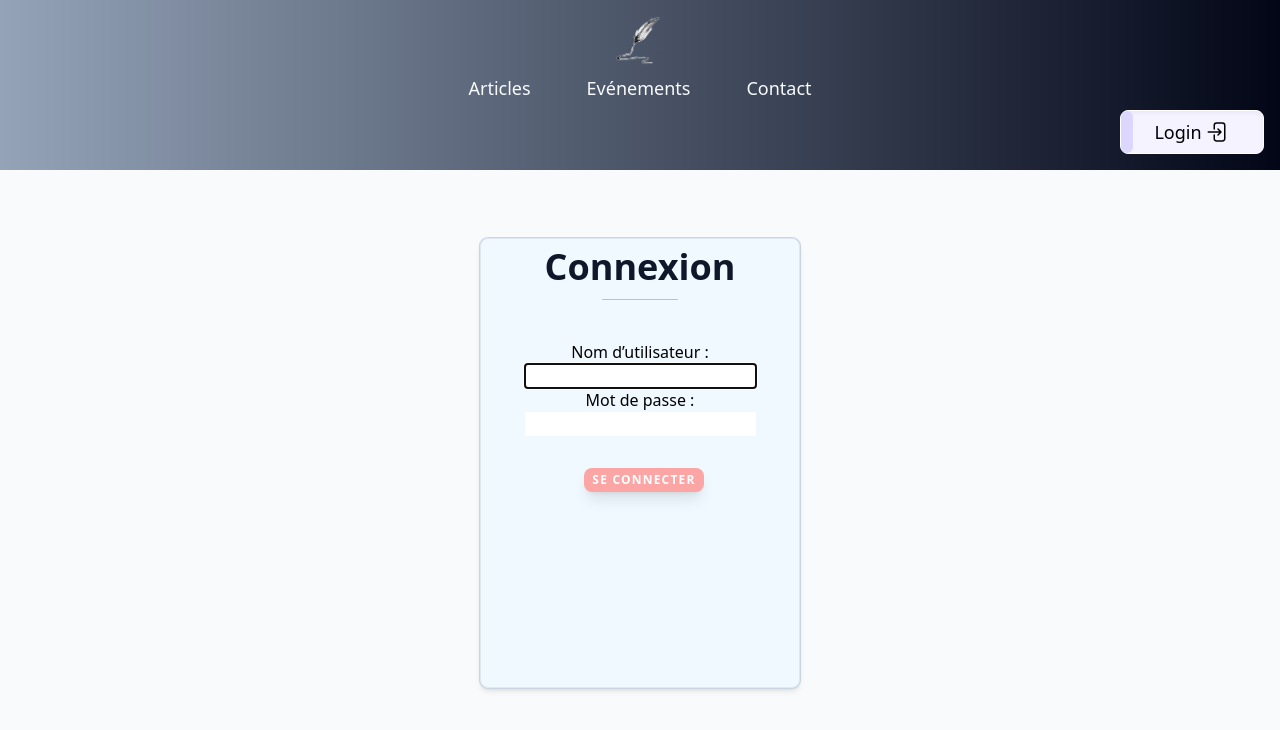
After one commit to C22660/blog_passion, a Django app: page /users/login/ in a window 1280 px wide. The commit adds this page. Shown: the top 730 px of the page. Run offline with Django 5.2, Linux system fonts and the light colour scheme; some libraries are stand-ins or nearby versions.

Commit message:
Ajout gestion login logout

```diff
--- /dev/null
+++ b/blog/users/urls.py
@@ -0,0 +1,7 @@
+from django.urls import path, include
+
+app_name = "users"
+
+urlpatterns = [
+    path("", include("django.contrib.auth.urls")),
+]
--- a/config/urls.py
+++ b/config/urls.py
@@ -23,6 +23,7 @@ urlpatterns = [
     path("admin/", admin.site.urls),
     path("", include("blog.articles.urls")),
     path("events/", include("blog.events.urls")),
+    path("users/", include("blog.users.urls")),
 ]
 
 if settings.DEBUG:
--- a/templates/fragments/nav_bar.html
+++ b/templates/fragments/nav_bar.html
@@ -55,19 +55,22 @@
   {% if user.is_authenticated %}
     {% comment %} Boutton Logout {% endcomment %}
     <div x-cloak :class="open ? '' : 'hidden' " class="flex justify-center items-center mt-6 md:mt-0 md:justify-end md:flex">
-      <a   href=""  class="group relative h-11 w-36 border border-solid border-white rounded-lg bg-violet-50 font-normal text-lg text-center shadow-inner flex justify-center items-center">
+      <form method="post" action="{% url 'users:logout' %}">
+        {% csrf_token %}
+      <button type="submit" class="group relative h-11 w-36 border border-solid border-white rounded-lg bg-violet-50 font-normal text-lg text-center shadow-inner flex justify-center items-center">
         <div class="absolute  rounded-lg inset-0 w-3 bg-violet-200 transition-all duration-[250ms] ease-out group-hover:w-full">
         </div>
         <span class="relative text-black group-hover:font-medium pr-1">Logout</span>
         <svg class="relative w-6 h-6 group-hover:font-medium" xmlns="http://www.w3.org/2000/svg" fill="none" viewBox="0 0 24 24" stroke-width="1.5" stroke="currentColor">
           <path stroke-linecap="round" stroke-linejoin="round" d="M15.75 9V5.25A2.25 2.25 0 0013.5 3h-6a2.25 2.25 0 00-2.25 2.25v13.5A2.25 2.25 0 007.5 21h6a2.25 2.25 0 002.25-2.25V15m3 0l3-3m0 0l-3-3m3 3H9" />
         </svg>
-      </a>
+      </button>
+    </form>
     </div>
   {% else %}
     {% comment %} Boutton Login {% endcomment %}
     <div x-cloak :class="open ? '' : 'hidden' " class="flex justify-center items-center mt-6 md:mt-0 md:justify-end md:flex">
-      <a   href=""  class="group relative h-11 w-36 border border-solid border-white rounded-lg bg-violet-50 font-normal text-lg text-center shadow-inner flex justify-center items-center">
+      <a   href="{% url 'users:login' %}"  class="group relative h-11 w-36 border border-solid border-white rounded-lg bg-violet-50 font-normal text-lg text-center shadow-inner flex justify-center items-center">
         <div class="absolute  rounded-lg inset-0 w-3 bg-violet-200 transition-all duration-[250ms] ease-out group-hover:w-full">
         </div>
         <span class="relative text-black group-hover:font-medium pr-1">Login</span>
--- /dev/null
+++ b/templates/registration/login.html
@@ -0,0 +1,29 @@
+{% extends 'base.html' %}
+
+{% load i18n %}
+{% load crispy_forms_tags %}
+
+{% block title %}{% translate "Connection" %}{% endblock title %}
+
+{% block content %}
+<section class="text-center flex justify-center max-w-7xl mx-auto pt-36 md:pt-10 px-4 sm:px-6 lg:px-8">
+  <div class=" relative bg-sky-50 min-h-[450px] w-80 flex flex-col shadow-md ring-1 ring-slate-300 border border-slate-200 rounded-lg mt-7 mx-4 px-2 py-2 text-left">
+    <div class="text-center">
+      <h1 class="text-4xl font-bold text-slate-900"> {% translate "Connexion" %}</h1>
+      <hr class="w-1/4 mt-3 mx-auto border-violet-300">
+    </div>
+
+    <form class="mt-2" method="post">
+      {% csrf_token %}
+      <div class="text-center mt-8">
+      {{ form }}
+            {% comment %} <a class="" {% endcomment %}
+            {% comment %} href="{% url 'account_reset_password' %}">{% translate "Forgot Password?" %}</a> {% endcomment %}
+      <button class="inline-block justify-center  mt-8 px-2 py-1 md:ml-2 rounded-lg shadow-lg bg-red-300 hover:bg-red-200 focus:outline-none focus:shadow-outline text-xs text-white uppercase tracking-widest font-semibold"
+       type="submit">{% translate "Se connecter" %}</button>
+      </div>
+    </form>
+
+  </div>
+</section>
+{% endblock content %}
```
Also changed, not shown: config/settings.py (+8 -0 lines).
